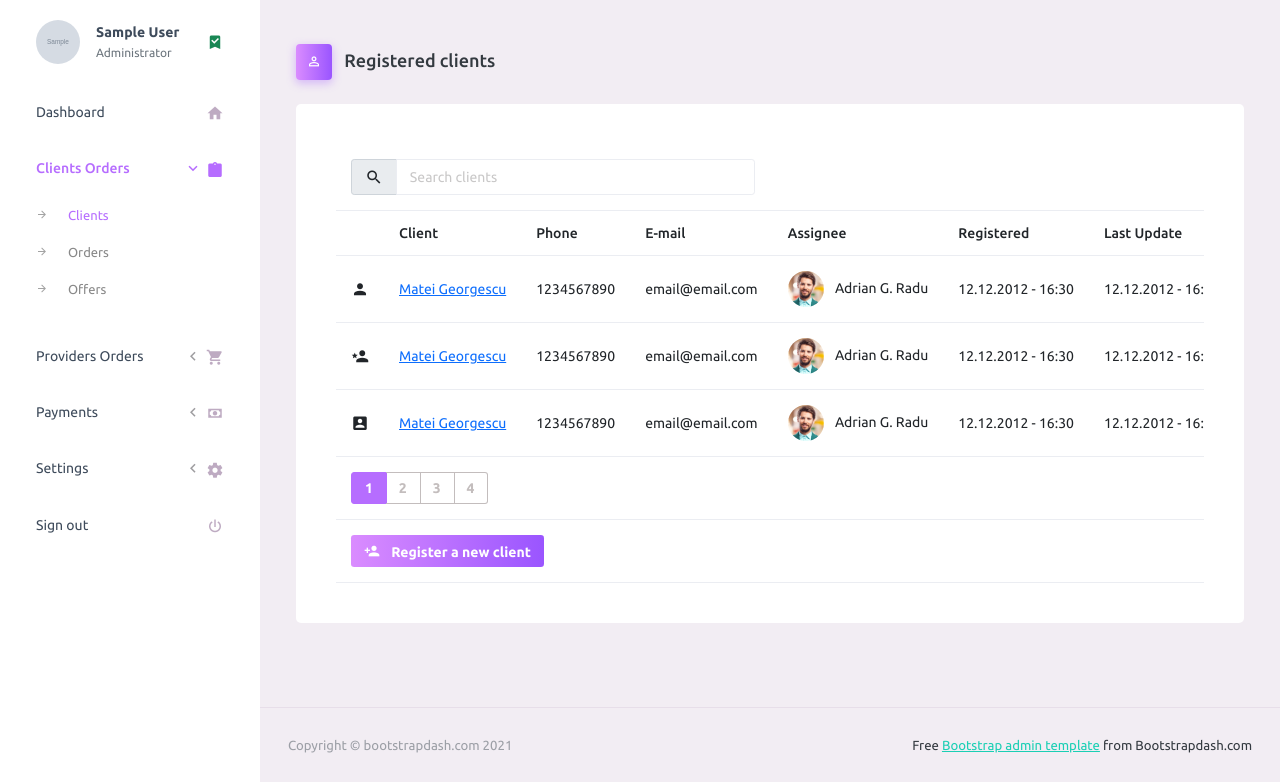
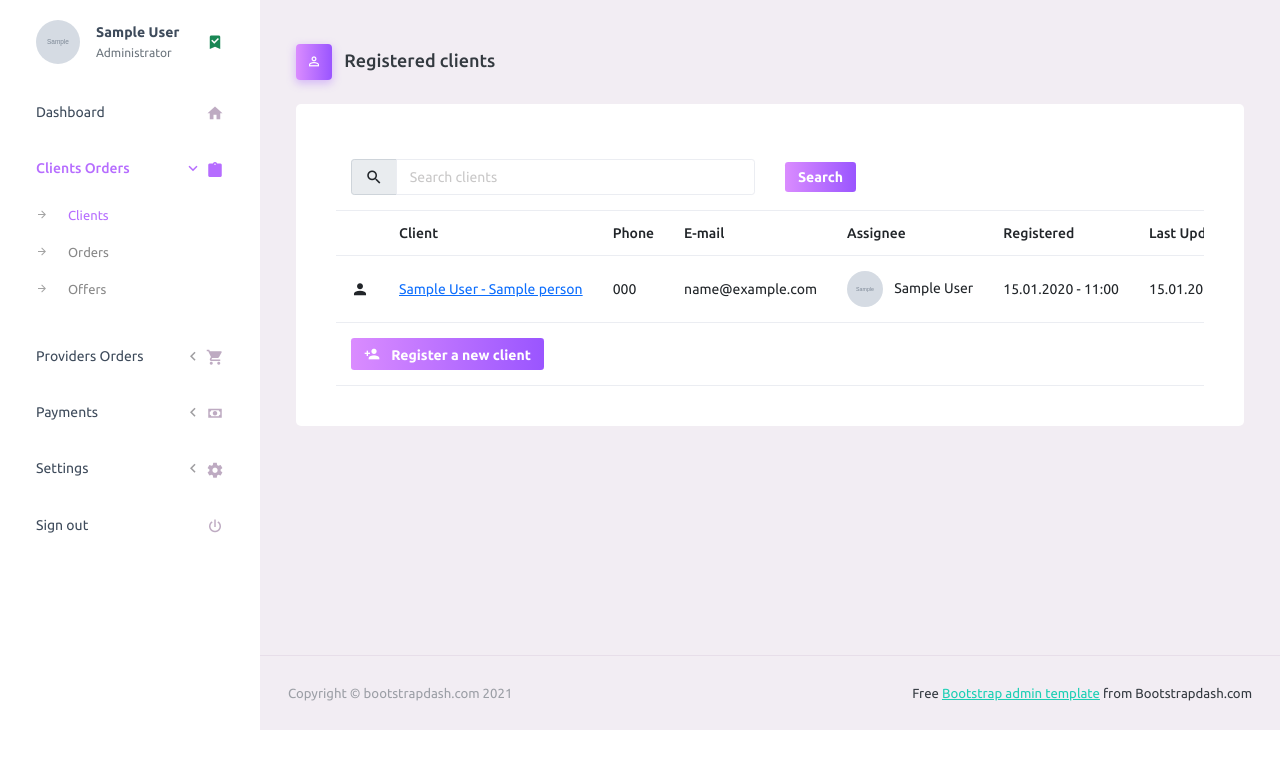
Before and after one commit to agradu/SE-cms, a Django app: page /clients/clients/ in a window 1280 px wide. Shown: the part 70-852 px from the top of the page. After the commit the page ends 800 px from the top, so only its background shows below. Run offline with Django 4.2, Linux system fonts and the light colour scheme; a user stored in the database is signed in; tables that the repository leaves empty hold one stand-in row (values such as "Sample post"); grey boxes marked "Sample" are stand-in pictures; some libraries are stand-ins or nearby versions.

Commit message:
URLs & Clients view

```diff
--- a/orders/urls.py
+++ b/orders/urls.py
@@ -2,9 +2,7 @@ from django.urls import path
 from . import views
 
 urlpatterns = [
-    path("clients/clients/", views.c_clients, name='c_clients'),
     path("clients/orders/", views.c_orders, name='c_orders'),
     path("clients/offers/", views.c_offers, name='c_offers'),
-    path("providers/providers/", views.p_providers, name='p_providers'),
     path("providers/orders/", views.p_orders, name='p_orders'),
 ]
--- a/orders/views.py
+++ b/orders/views.py
@@ -1,7 +1,7 @@
 from django.shortcuts import render
 from django.contrib.auth.decorators import login_required
 from django.db.models import Sum, Q
-from orders.models import Order, OrderElement
+from .models import Order, OrderElement
 from payments.models import Payment
 from invoices.models import Invoice
 from django.core.paginator import Paginator
@@ -9,10 +9,6 @@ from datetime import datetime, timedelta
 from django.utils import timezone
 
 # Create your views here.
-
-@login_required(login_url='/login/')
-def c_clients(request):
-    return render(request, 'clients/c_clients.html')
 
 @login_required(login_url='/login/')
 def c_orders(request):
@@ -102,10 +98,6 @@ def c_offers(request):
     return render(request, 'clients/c_offers.html')
 
 @login_required(login_url='/login/')
-def p_providers(request):
-    return render(request, 'providers/p_providers.html')
-
-@login_required(login_url='/login/')
 def p_orders(request):
     # search elements
     search = ""
--- /dev/null
+++ b/persons/urls.py
@@ -0,0 +1,7 @@
+from django.urls import path
+from . import views
+
+urlpatterns = [
+    path("clients/clients/", views.c_clients, name='c_clients'),
+    path("providers/providers/", views.p_providers, name='p_providers'),
+]
--- a/persons/views.py
+++ b/persons/views.py
@@ -1,3 +1,36 @@
 from django.shortcuts import render
+from django.contrib.auth.decorators import login_required
+from django.db.models import Count, Q
+from .models import Person
+from orders.models import Order
+from payments.models import Payment
+from invoices.models import Invoice
+from django.core.paginator import Paginator
+from datetime import datetime, timedelta
+from django.utils import timezone
 
 # Create your views here.
+
+@login_required(login_url='/login/')
+def c_clients(request):
+    # search elements
+    search = ""
+    if request.method == 'POST':
+        search = request.POST.get('search')
+        if len(search) < 3:
+            search = ""
+    # CLIENTS
+    distinct_persons = Order.objects.filter(is_client=True).values('person').distinct()
+    selected_clients = Person.objects.filter(id__in=distinct_persons).filter(Q(firstname__icontains=search) | Q(lastname__icontains=search) | Q(company_name__icontains=search)).order_by('firstname')
+    page = request.GET.get('page')
+    paginator = Paginator(selected_clients, 10)
+    clients_on_page = paginator.get_page(page)
+    return render(
+        request,
+        'clients/c_clients.html',
+        {"selected_clients": clients_on_page, "search": search}
+    )
+
+@login_required(login_url='/login/')
+def p_providers(request):
+    return render(request, 'providers/p_providers.html')
--- a/sprachen_express_db/urls.py
+++ b/sprachen_express_db/urls.py
@@ -24,6 +24,7 @@ urlpatterns = [
     path('login/', views.login_view, name='login'),
     path("", views.dashboard, name='dashboard'),
     path("", include("orders.urls")),
+    path("", include("persons.urls")),
     path("", include("payments.urls")),
     path("", include("invoices.urls")),
     path("", include("receipts.urls")),
--- a/templates/clients/c_clients.html
+++ b/templates/clients/c_clients.html
@@ -1,9 +1,4 @@
-{% extends "base.html" %}
-
-{% block title %}Sprachen Express - Orders form clients{% endblock %}
-
-{% block content %}
-<div class="page-header">
+{% extends "base.html" %} {% block title %}Sprachen Express - Orders form clients{% endblock %} {% block content %} <div class="page-header">
 	<h3 class="page-title">
 		<span class="page-title-icon bg-gradient-primary text-white me-2">
 			<i class="mdi mdi-account-outline"></i>
@@ -16,26 +11,30 @@
 		<div class="card">
 			<div class="card-body">
 				<div class="table-responsive">
-					<table class="table">
+					<form method="post"> {% csrf_token %} <table class="table">
 							<tbody>
 								<tr>
 									<td width="50%">
 										<div class="input-group input-group-sm">
 											<i class="input-group-text mdi mdi-magnify mdi-18px"></i>
-							  <input type="text" class="form-control" placeholder="Search clients" aria-label="Search clients">
+											<input type="text" class="form-control" placeholder="Search clients" name="search" value="{{ search }}" aria-label="Search clients">
 										</div>
 									</td>
 									<td>
+										<div class="col input-group input-group-sm">
+											<button type="submit" class="btn btn-gradient-primary me-2">Search</button>
+										</div>
 									</td>
 								</tr>
 							</tbody>
 						</table>
+					</form>
 				</div>
 				<div class="table-responsive">
 					<table class="table table-hover">
 						<thead>
 							<tr>
-								<th width="1%"> </th>
+								<th width="1%"></th>
 								<th> Client </th>
 								<th> Phone </th>
 								<th> E-mail </th>
@@ -44,61 +43,39 @@
 								<th> Last Update </th>
 							</tr>
 						</thead>
-						<tbody>
+						<tbody> {% for c in selected_clients %}
 							<tr>
-								<td> <i class="mdi mdi-account mdi-18px"></i> </td>
-								<td> <a href="">Matei Georgescu</a> </td>
-								<td> 1234567890 </td>
-								<td> email@email.com </td>
 								<td>
-									<img src="{% static 'images/faces/face1.jpg' %}" class="me-2" alt="image"> Adrian G. Radu
+									<i class="mdi {% if c.entity == 'sp' %}mdi-account-star{% elif c.entity == 'co' %}mdi-account-box{% else %}mdi-account{% endif %} mdi-18px"></i>
 								</td>
-								<td> 12.12.2012 - 16:30 </td>
-								<td> 12.12.2012 - 16:30 </td>
+								<td>
+									<a href="">{{ c.firstname}} {{ c.lastname}} {% if c.company_name != "" %}- {{ c.company_name}} {% endif %}</a>
+								</td>
+								<td> {{ c.phone}} </td>
+								<td> {{ c.email}} </td>
+								<td>
+									<img src="{{ c.user.profile_picture.url }}" class="me-2" alt="image"> {{ c.user.first_name}} {{ c.user.last_name}}
+								</td>
+								<td> {{ c.created_at|date:"d.m.Y"}} - {{ c.created_at|time:"H:i"}} </td>
+								<td> {{ c.modified_at|date:"d.m.Y"}} - {{ c.modified_at|time:"H:i"}} </td>
 							</tr>
-							<tr>
-								<td> <i class="mdi mdi-account-star mdi-18px"></i> </td>
-								<td> <a href="">Matei Georgescu</a> </td>
-								<td> 1234567890 </td>
-								<td> email@email.com </td>
-								<td>
-									<img src="{% static 'images/faces/face1.jpg' %}" class="me-2" alt="image"> Adrian G. Radu
-								</td>
-								<td> 12.12.2012 - 16:30 </td>
-								<td> 12.12.2012 - 16:30 </td>
-							</tr>
-							<tr>
-								<td> <i class="mdi mdi-account-box mdi-18px"></i> </td>
-								<td> <a href="">Matei Georgescu</a> </td>
-								<td> 1234567890 </td>
-								<td> email@email.com </td>
-								<td>
-									<img src="{% static 'images/faces/face1.jpg' %}" class="me-2" alt="image"> Adrian G. Radu
-								</td>
-								<td> 12.12.2012 - 16:30 </td>
-								<td> 12.12.2012 - 16:30 </td>
-							</tr>
+							{% endfor %}
 						</tbody>
 					</table>
 				</div>
 				<div class="table-responsive">
 					<table class="table">
 						<tbody>
-						<tr>
+							{% if client_orders.paginator.num_pages > 1 %} <tr>
 								<td>
-							  <div class="btn-group btn-group-sm">
-								<button type="button" class="btn btn-primary">1</button>
-								<button type="button" class="btn btn-outline-secondary">2</button>
-								<button type="button" class="btn btn-outline-secondary">3</button>
-								<button type="button" class="btn btn-outline-secondary">4</button>
-							  </div>
+									<div class="btn-group btn-group-sm"> {% for pg in client_orders.paginator.page_range %} {% if pg == client_orders.number %} <button type="button" class="btn btn-primary" onclick="location.href='/clients/orders/?sort={{ sort }}&page={{ pg }}';">{{ pg }}</button> {% else %} <button type="button" class="btn btn-outline-secondary" onclick="location.href='/clients/orders/?sort={{ sort }}&page={{ pg }}';">{{ pg }}</button> {% endif %} {% endfor %} </div>
 								</td>
-						  </tr>
+							</tr> {% endif %}
 							<tr>
 								<td>
 									<div class="input-group input-group-sm">
 										<button type="button" class="btn btn-gradient-primary btn-icon-text">
-								  <i class="mdi mdi-account-plus btn-icon-prepend"></i> Register a new client</button>
+											<i class="mdi mdi-account-plus btn-icon-prepend"></i> Register a new client </button>
 									</div>
 								</td>
 							</tr>
```
Also changed, not shown: templates/clients/c_orders.html (+40 -43 lines). Lines whose indentation alone changed are shown as unchanged.
